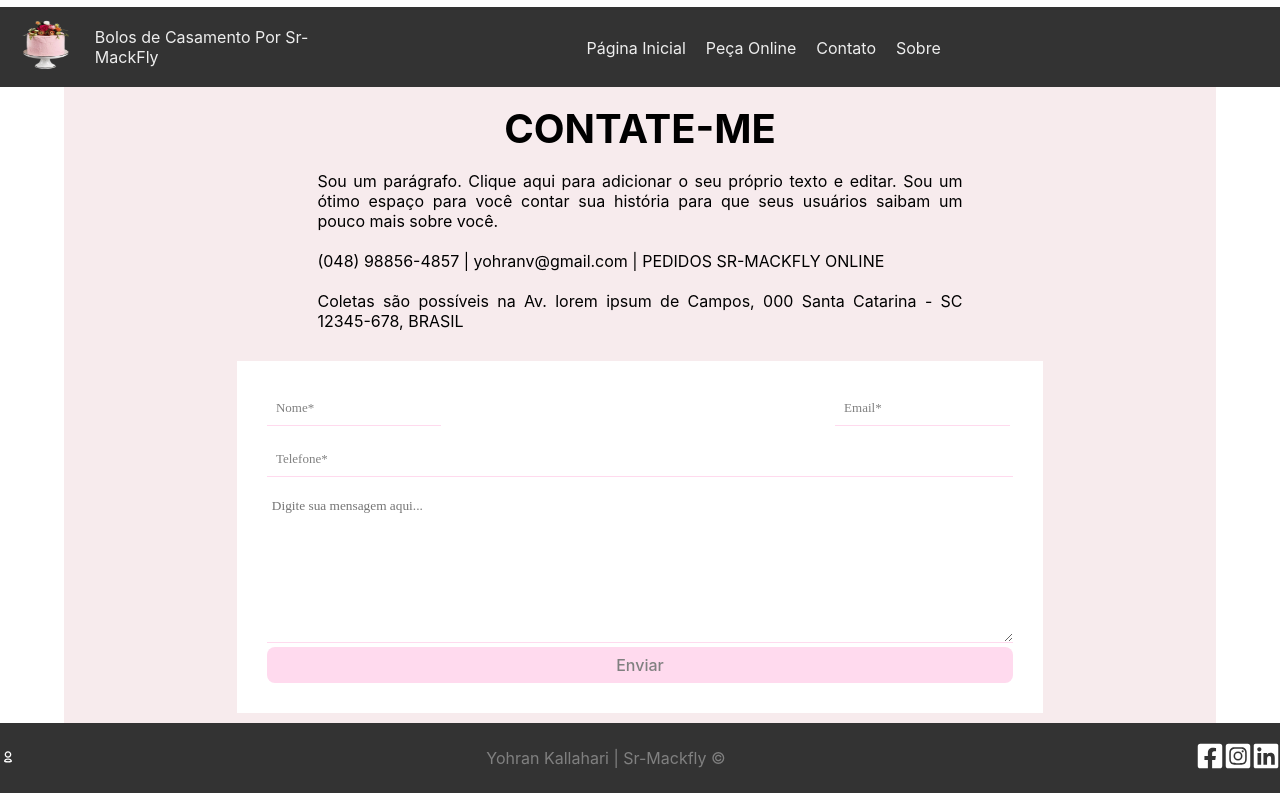
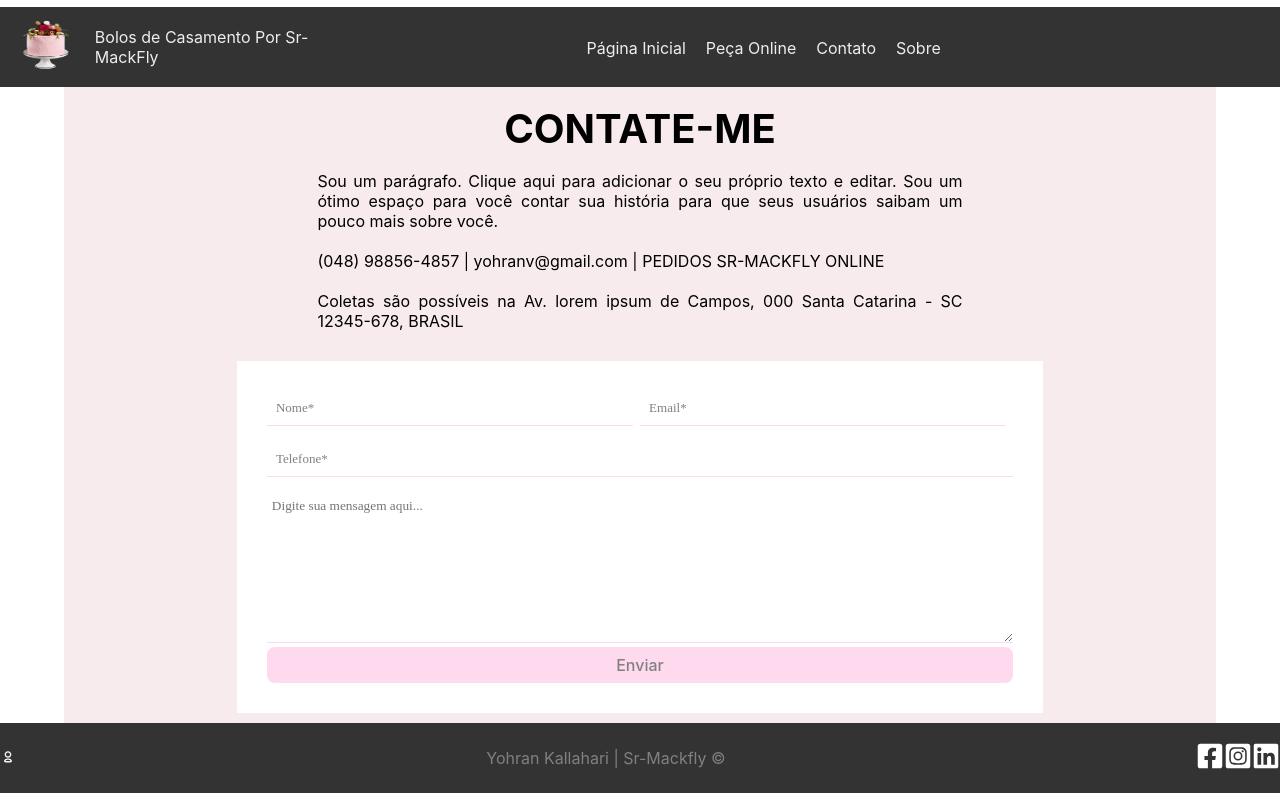
Before and after one commit to yohran1/SrMackfly, a React (Vite) app: page /SrMackfly/contato in a window 1280 px wide. Built offline with nearby package versions, Linux system fonts and the light colour scheme.

Commit message:
Correção nos estilos de seção e input

```diff
--- a/src/components/styles/Input.module.css
+++ b/src/components/styles/Input.module.css
@@ -1,4 +1,5 @@
 .form_control{
+    width: 100%;
     display: flex;
     margin-bottom: 1em;
 }
--- a/src/components/styles/PecaOnline.module.css
+++ b/src/components/styles/PecaOnline.module.css
@@ -4,7 +4,7 @@
     margin: auto;
     background-color: rgba(247, 235, 237, 1);
     width: 90%;
-    /* height: auto; */
+    height: auto;
     display: flex;
     text-align: justify;
     flex-wrap: wrap;
```
